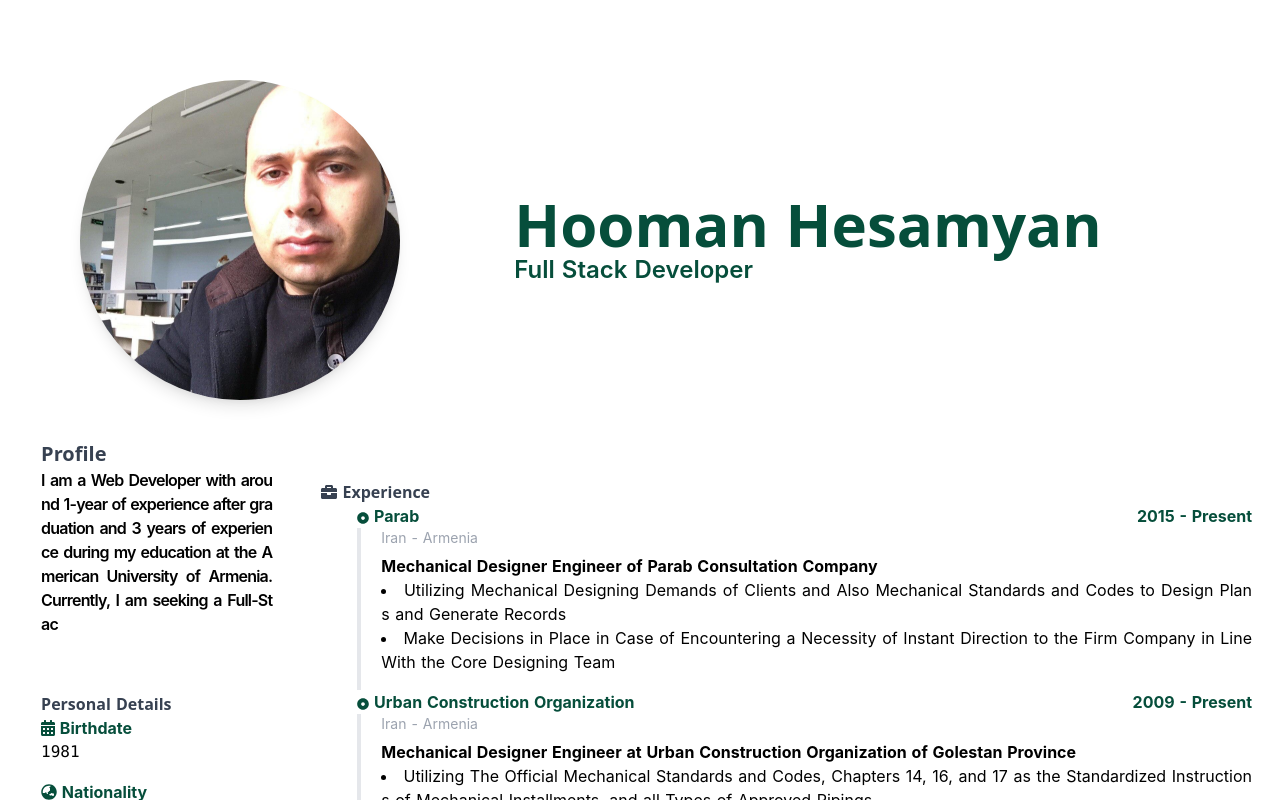
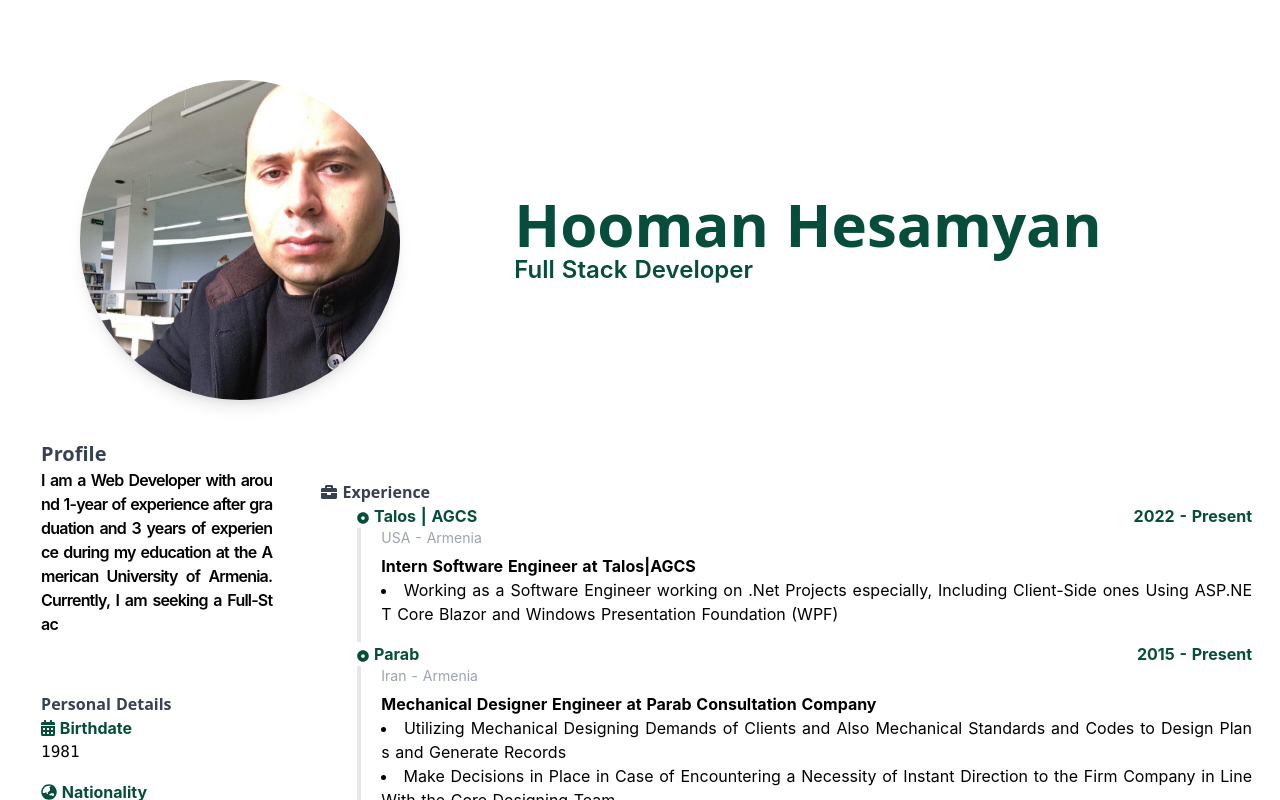
Before and after one commit to hooman734/cv-new, a Nuxt app: page / in a window 1280 px wide. Shown: the top 800 px of the page. Built offline with nearby package versions, Linux system fonts and the light colour scheme.

Commit message:
recent work place added

```diff
--- a/components/MainPanel.vue
+++ b/components/MainPanel.vue
@@ -9,10 +9,20 @@
         </p>
         <!-- Custom component -->
         <experience
+          topic="Talos | AGCS"
+          subTopic="USA - Armenia"
+          date="2022 - Present"
+          description1="Intern Software Engineer at Talos|AGCS"
+          description2=""
+          :items="[
+            'Working as a Software Engineer working on .Net Projects especially, Including Client-Side ones Using ASP.NET Core Blazor and Windows Presentation Foundation (WPF)',
+          ]"
+        ></experience>
+        <experience
           topic="Parab"
           subTopic="Iran - Armenia"
           date="2015 - Present"
-          description1="Mechanical Designer Engineer of Parab Consultation Company"
+          description1="Mechanical Designer Engineer at Parab Consultation Company"
           description2=""
           :items="[
             'Utilizing Mechanical Designing Demands of Clients and Also Mechanical Standards and Codes to Design Plans and Generate Records',
```
